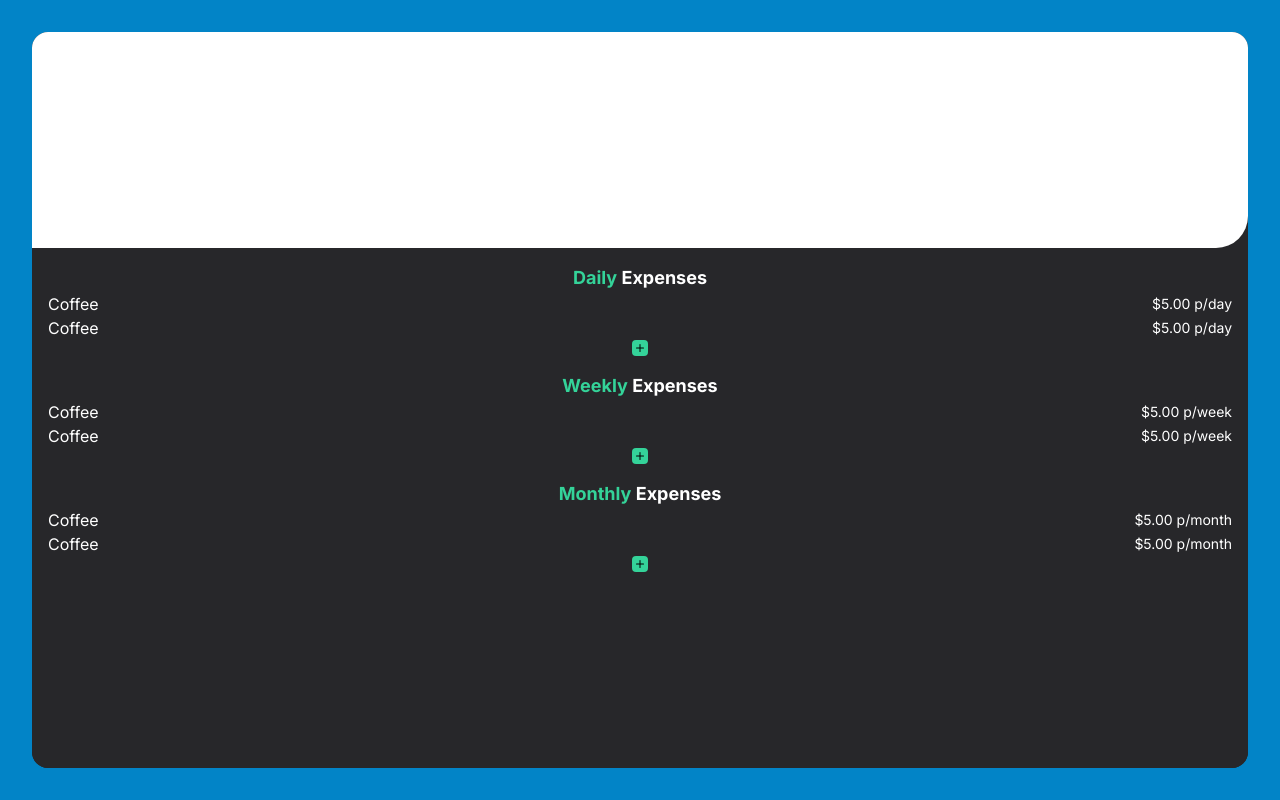
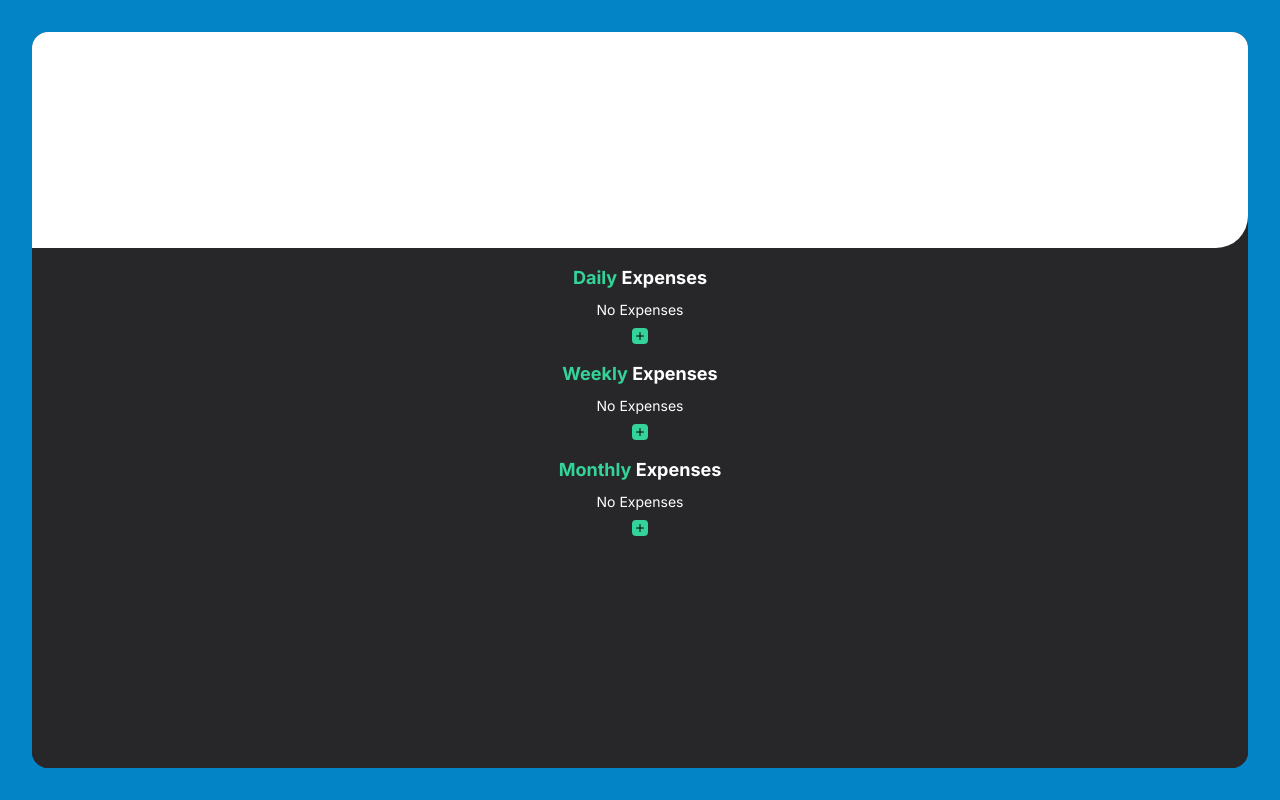
Before and after one commit to williamalowe/xpense, a Next.js app: page / in a window 1280 px wide. Built offline with nearby package versions, Linux system fonts and the light colour scheme.

Commit message:
func: add expense-list expense mapping

```diff
--- a/src/app/page.tsx
+++ b/src/app/page.tsx
@@ -7,13 +7,13 @@ export default function Home() {
         <div className="flex-1 rounded-br-[2rem] bg-white"></div>
         <div className="h-[65vh] bg-zinc-800 text-white p-4 overflow-scroll no-scrollbar">
           <ExpenseList
-            title="Daily"
+            title="daily"
           />
           <ExpenseList
-            title="Weekly"
+            title="weekly"
           />
           <ExpenseList
-            title="Monthly"
+            title="monthly"
           />
         </div>
       </div>
--- a/src/components/expense-list.tsx
+++ b/src/components/expense-list.tsx
@@ -1,3 +1,5 @@
+"use client";
+import { useExpense } from "@/providers/expense-context";
 import NewExpenseForm from "./new-expense-form";
 
 type Expense = {
@@ -7,15 +9,32 @@ type Expense = {
   occurance: string;
 };
 
-export default function ExpenseList({ title, expenses }: {
-  title: string,
-  expenses: Expense[];
-}) {
+export default function ExpenseList({ title }: { title: string }) {
+  const { expenses } = useExpense();
+  const displayList = expenses.filter(
+    (expense: Expense) => expense.occurance === title
+  );
+
   return (
     <div>
-      <h3 className="font-bold text-center text-lg"><span className="text-emerald-400">{title}</span> Expenses</h3>
+      <h3 className="font-bold text-center text-lg">
+        <span className="text-emerald-400 capitalize">{title}</span> Expenses
+      </h3>
       <ul>
-        <li className="flex items-center gap-x-4">
+        {displayList.map((expense: Expense) => (
+          <li key={expense.id} className="flex items-center gap-x-4">
+            <h5>{expense.expense}</h5>
+            <p className="ml-auto text-sm">
+              ${expense.value}
+              {title === "Daily"
+                ? " p/day"
+                : title === "Weekly"
+                ? " p/week"
+                : " p/month"}
+            </p>
+          </li>
+        ))}
+        {/* <li className="flex items-center gap-x-4">
           <h5>Coffee</h5>
           <p className="ml-auto text-sm">
             $5.00
@@ -32,9 +51,14 @@ export default function ExpenseList({ title, expenses }: {
               title === "Daily" ? " p/day" : title === "Weekly" ? " p/week" : " p/month"
             }
           </p>
-        </li>
+        </li> */}
       </ul>
-      <NewExpenseForm />
+      {
+        displayList.length === 0 && <p className="text-center text-sm my-2">No Expenses</p>
+      }
+      <NewExpenseForm
+        occurance={title}
+      />
     </div>
-  )
+  );
 }
--- a/src/components/new-expense-form.tsx
+++ b/src/components/new-expense-form.tsx
@@ -3,7 +3,9 @@ import { useExpense } from "@/providers/expense-context";
 import { useState } from "react";
 import { BsDash, BsPlus } from "react-icons/bs";
 
-export default function NewExpenseForm() {
+export default function NewExpenseForm({ occurance }: {
+  occurance: string
+}) {
   const {addExpense} = useExpense();
   const [showForm, setShowForm] = useState(false);
   return (
```
